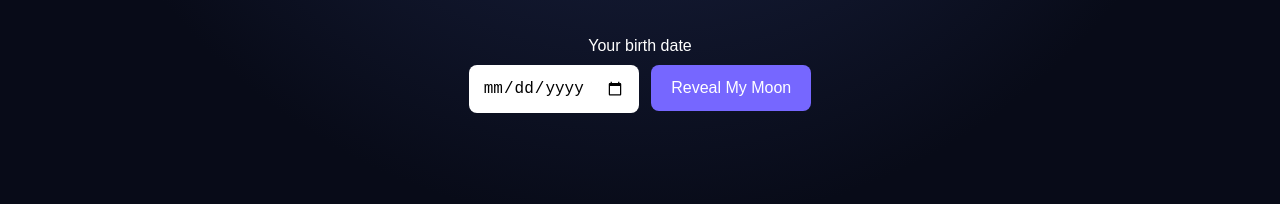
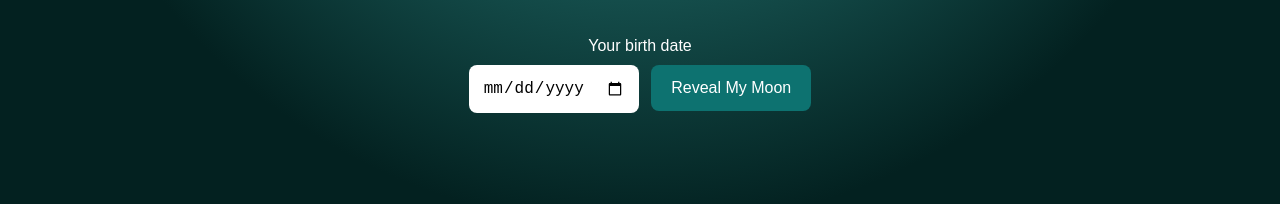
Before and after one commit to jabzna/moonapp, a website: page index.html in a window 1280 px wide. Shown: the part 386-590 px from the top of the page. Drawn offline with Linux system fonts and the light colour scheme.

Commit message:
Update style.css

```diff
--- a/style.css
+++ b/style.css
@@ -10,8 +10,8 @@ body {
     background:
         radial-gradient(
             circle at top,
-            #202a50,
-            #080b18 60%
+            #319692,
+            #032120 60%
         );
 
     color: white;
@@ -69,7 +69,7 @@ button {
     border: none;
     border-radius: 8px;
 
-    background: #7667ff;
+    background: #0d7270;
 
     color: white;
 
@@ -79,7 +79,7 @@ button {
 }
 
 button:hover {
-    background: #6254e8;
+    background: #0a6664;
 }
 
 .result {
@@ -98,6 +98,7 @@ button:hover {
     height: 100%;
     display: block;
 }
+
 
 #phase-name {
     font-size: 2rem;
```
